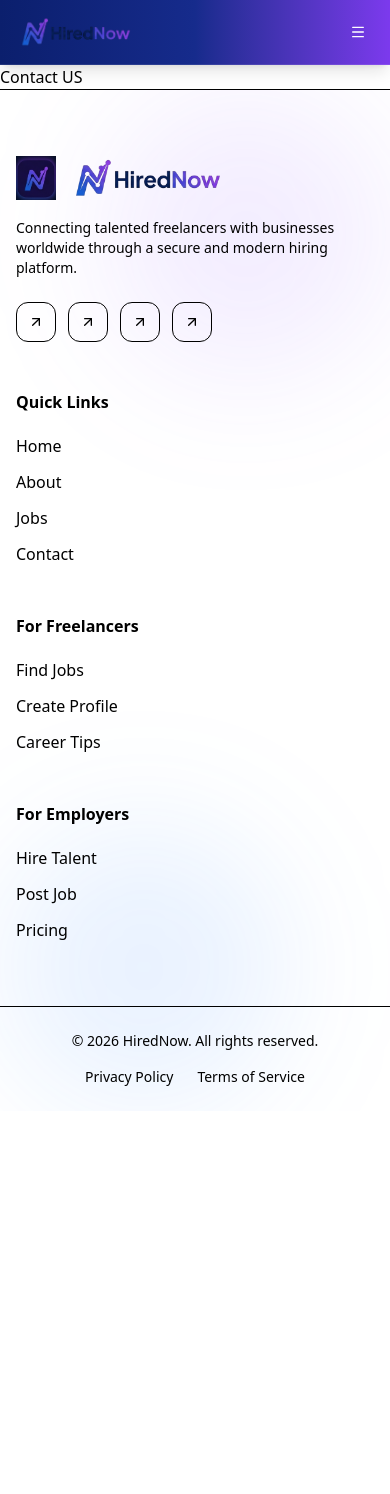
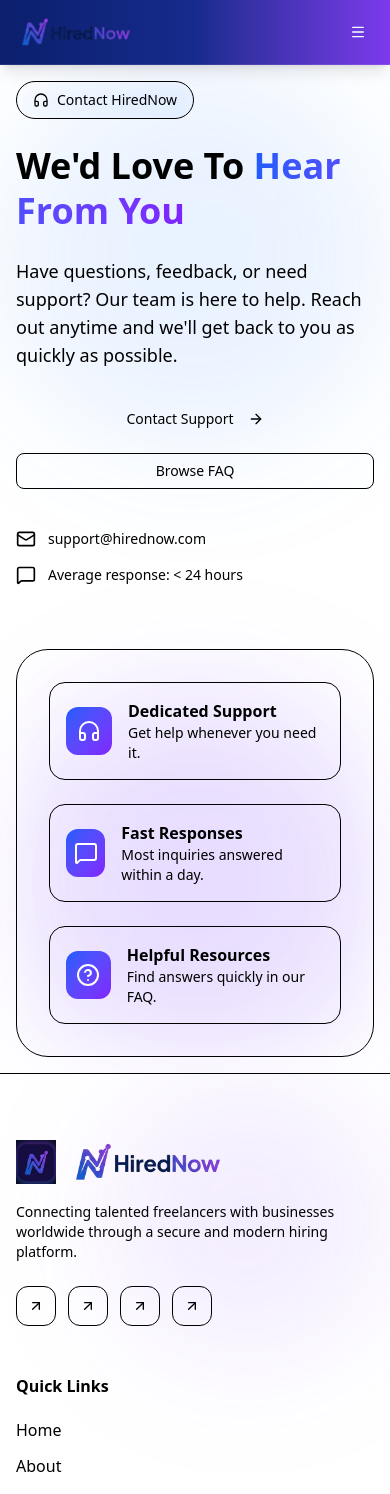
Before and after one commit to inzamulhaque/hired-now-client, a Next.js app: page /contact in a window 390 px wide. Shown: the top 1494 px of the page. Before the commit the page ends 1111 px from the top, so only its background shows below. Built offline with nearby package versions, Linux system fonts and the light colour scheme.

Commit message:
feat(contact): add responsive hero section

```diff
--- a/app/about/page.tsx
+++ b/app/about/page.tsx
@@ -1,4 +1,4 @@
-import HeroSection from "@/components/About/HeroSection";
+import AboutHeroSection from "@/components/About/AboutHeroSection";
 import HowHiredNowWorksSection from "@/components/About/HowHiredNowWorksSection";
 import OurMissionSection from "@/components/About/OurMissionSection";
 import OurSolutionSection from "@/components/About/OurSolutionSection";
@@ -8,7 +8,7 @@ import TheProblemWeSolveSection from "@/components/About/TheProblemWeSolveSectio
 const page = () => {
   return (
     <>
-      <HeroSection />
+      <AboutHeroSection />
       <OurMissionSection />
       <TheProblemWeSolveSection />
       <OurSolutionSection />
--- a/app/contact/page.tsx
+++ b/app/contact/page.tsx
@@ -1,7 +1,9 @@
+import ContactHeroSection from "@/components/Contact/ContactHeroSection";
+
 const page = () => {
   return (
     <>
-      <h1>Contact US</h1>
+      <ContactHeroSection />
     </>
   );
 };
--- a/components/About/HeroSection.tsx
+++ b/components/About/AboutHeroSection.tsx
@@ -8,7 +8,7 @@ import { ArrowRight, Sparkles } from "lucide-react";
 import HeroImg from "../../public/AboutPageImages/AboutHeroSection.png";
 import CountUp from "react-countup";
 
-const HeroSection = () => {
+const AboutHeroSection = () => {
   return (
     <section className="relative overflow-hidden py-4 lg:py-6">
       <div className="absolute inset-0 -z-10">
@@ -147,4 +147,4 @@ const HeroSection = () => {
   );
 };
 
-export default HeroSection;
+export default AboutHeroSection;
--- /dev/null
+++ b/components/Contact/ContactHeroSection.tsx
@@ -0,0 +1,274 @@
+"use client";
+
+import Link from "next/link";
+import { motion } from "framer-motion";
+import { Button } from "@/components/ui/button";
+import {
+  MessageSquare,
+  HelpCircle,
+  Headphones,
+  Mail,
+  ArrowRight,
+} from "lucide-react";
+import CountUp from "react-countup";
+
+const ContactHeroSection = () => {
+  return (
+    <section className="relative overflow-hidden py-4 lg:py-6">
+      <div className="absolute inset-0 -z-10">
+        <div className="absolute left-0 top-0 h-96 w-96 rounded-full bg-blue-500/10 blur-3xl" />
+        <div className="absolute right-0 bottom-0 h-96 w-96 rounded-full bg-violet-500/10 blur-3xl" />
+      </div>
+
+      <div className="container max-w-[1200px] mx-auto px-4">
+        <div className="grid items-center gap-16 lg:grid-cols-2">
+          <motion.div
+            initial={{
+              opacity: 0,
+              y: 30,
+            }}
+            animate={{
+              opacity: 1,
+              y: 0,
+            }}
+            transition={{
+              duration: 0.6,
+            }}
+          >
+            <div
+              className="
+                mb-6
+                inline-flex
+                items-center
+                gap-2
+                rounded-full
+                border
+                bg-background/70
+                px-4
+                py-2
+                text-sm
+                font-medium
+                backdrop-blur
+              "
+            >
+              <Headphones className="h-4 w-4 text-primary" />
+              Contact HiredNow
+            </div>
+
+            <h1 className="text-4xl font-bold leading-tight md:text-6xl">
+              We'd Love To
+              <span className="bg-gradient-to-r from-blue-600 to-violet-600 bg-clip-text text-transparent">
+                {" "}
+                Hear From You
+              </span>
+            </h1>
+
+            <p className="mt-6 max-w-2xl text-lg text-muted-foreground">
+              Have questions, feedback, or need support? Our team is here to
+              help. Reach out anytime and we'll get back to you as quickly as
+              possible.
+            </p>
+
+            <div className="mt-8 flex flex-col gap-4 sm:flex-row">
+              <Button size="lg" asChild>
+                <Link href="#contact-form">
+                  Contact Support
+                  <ArrowRight className="ml-2 h-4 w-4" />
+                </Link>
+              </Button>
+
+              <Button size="lg" variant="outline" asChild>
+                <Link href="/faq">Browse FAQ</Link>
+              </Button>
+            </div>
+            <div className="mt-10 flex flex-col gap-4 sm:flex-row">
+              <div className="flex items-center gap-3">
+                <Mail className="h-5 w-5 text-primary" />
+
+                <span className="text-sm text-muted-foreground">
+                  support@hirednow.com
+                </span>
+              </div>
+
+              <div className="flex items-center gap-3">
+                <MessageSquare className="h-5 w-5 text-primary" />
+
+                <span className="text-sm text-muted-foreground">
+                  Average response: &lt; 24 hours
+                </span>
+              </div>
+            </div>
+          </motion.div>
+
+          <motion.div
+            initial={{
+              opacity: 0,
+              x: 40,
+            }}
+            animate={{
+              opacity: 1,
+              x: 0,
+            }}
+            transition={{
+              duration: 0.8,
+            }}
+            className="relative"
+          >
+            <div
+              className="
+                relative
+                overflow-hidden
+                rounded-[32px]
+                border
+                bg-background/70
+                p-8
+                backdrop-blur-xl
+              "
+            >
+              <div className="space-y-6">
+                <div
+                  className="
+                    flex
+                    items-center
+                    gap-4
+                    rounded-2xl
+                    border
+                    p-4
+                  "
+                >
+                  <div
+                    className="
+                      flex
+                      h-12
+                      w-12
+                      items-center
+                      justify-center
+                      rounded-xl
+                      bg-gradient-to-br
+                      from-blue-600
+                      to-violet-600
+                      text-white
+                    "
+                  >
+                    <Headphones className="h-6 w-6" />
+                  </div>
+
+                  <div>
+                    <h3 className="font-semibold">Dedicated Support</h3>
+
+                    <p className="text-sm text-muted-foreground">
+                      Get help whenever you need it.
+                    </p>
+                  </div>
+                </div>
+
+                <div
+                  className="
+                    flex
+                    items-center
+                    gap-4
+                    rounded-2xl
+                    border
+                    p-4
+                  "
+                >
+                  <div
+                    className="
+                      flex
+                      h-12
+                      w-12
+                      items-center
+                      justify-center
+                      rounded-xl
+                      bg-gradient-to-br
+                      from-blue-600
+                      to-violet-600
+                      text-white
+                    "
+                  >
+                    <MessageSquare className="h-6 w-6" />
+                  </div>
+
+                  <div>
+                    <h3 className="font-semibold">Fast Responses</h3>
+
+                    <p className="text-sm text-muted-foreground">
+                      Most inquiries answered within a day.
+                    </p>
+                  </div>
+                </div>
+
+                <div
+                  className="
+                    flex
+                    items-center
+                    gap-4
+                    rounded-2xl
+                    border
+                    p-4
+                  "
+                >
+                  <div
+                    className="
+                      flex
+                      h-12
+                      w-12
+                      items-center
+                      justify-center
+                      rounded-xl
+                      bg-gradient-to-br
+                      from-blue-600
+                      to-violet-600
+                      text-white
+                    "
+                  >
+                    <HelpCircle className="h-6 w-6" />
+                  </div>
+
+                  <div>
+                    <h3 className="font-semibold">Helpful Resources</h3>
+
+                    <p className="text-sm text-muted-foreground">
+                      Find answers quickly in our FAQ.
+                    </p>
+                  </div>
+                </div>
+              </div>
+            </div>
+
+            <motion.div
+              animate={{
+                y: [0, -10, 0],
+              }}
+              transition={{
+                duration: 3,
+                repeat: Infinity,
+              }}
+              className="
+                absolute
+                -right-4
+                -top-4
+                hidden
+                rounded-2xl
+                border
+                bg-background
+                px-4
+                py-3
+                shadow-xl
+                md:block
+              "
+            >
+              <p className="text-sm font-medium">Customer Satisfaction</p>
+
+              <p className="text-2xl font-bold text-primary">
+                <CountUp end={95} duration={5} />%
+              </p>
+            </motion.div>
+          </motion.div>
+        </div>
+      </div>
+    </section>
+  );
+};
+
+export default ContactHeroSection;
```
